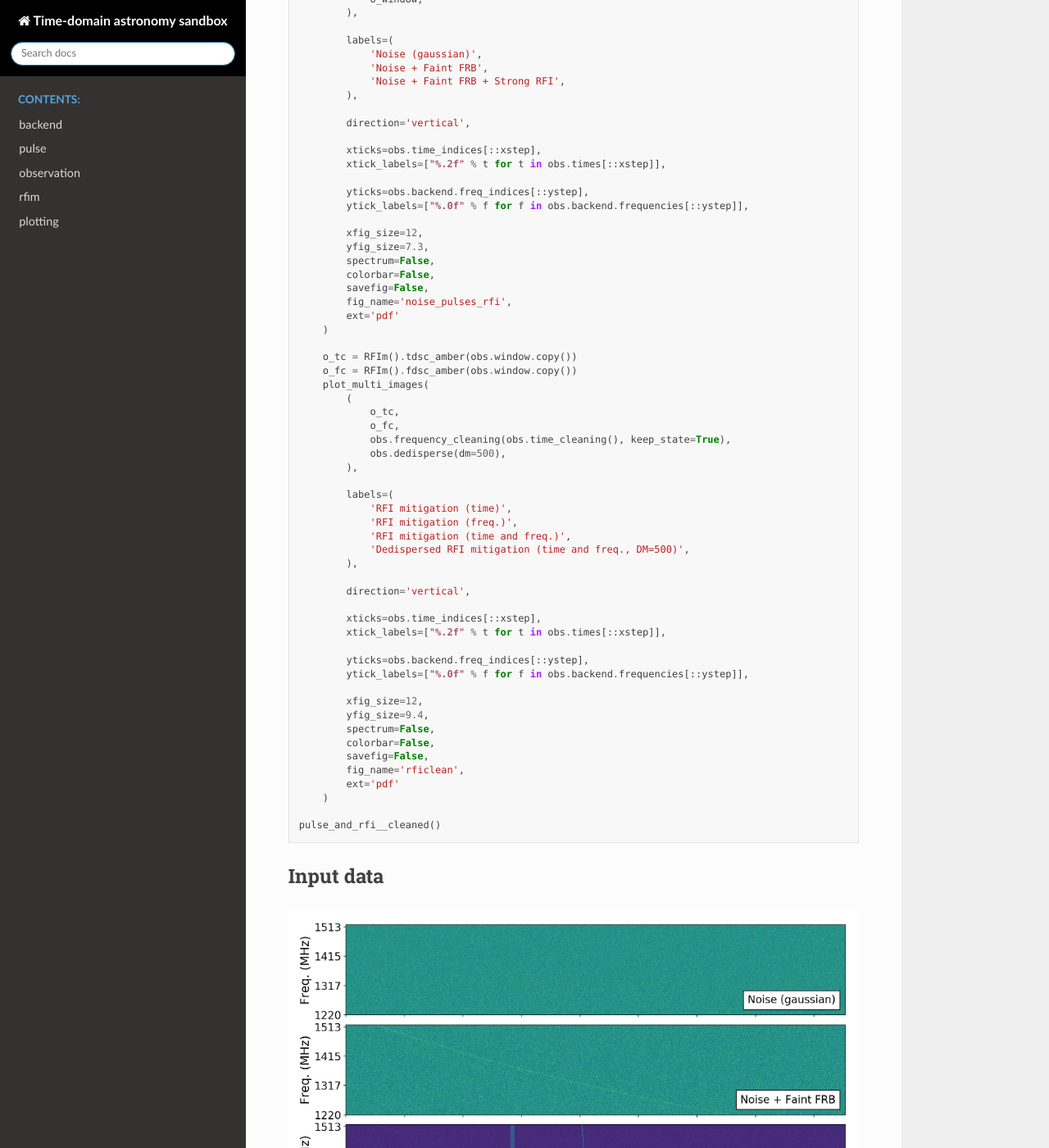
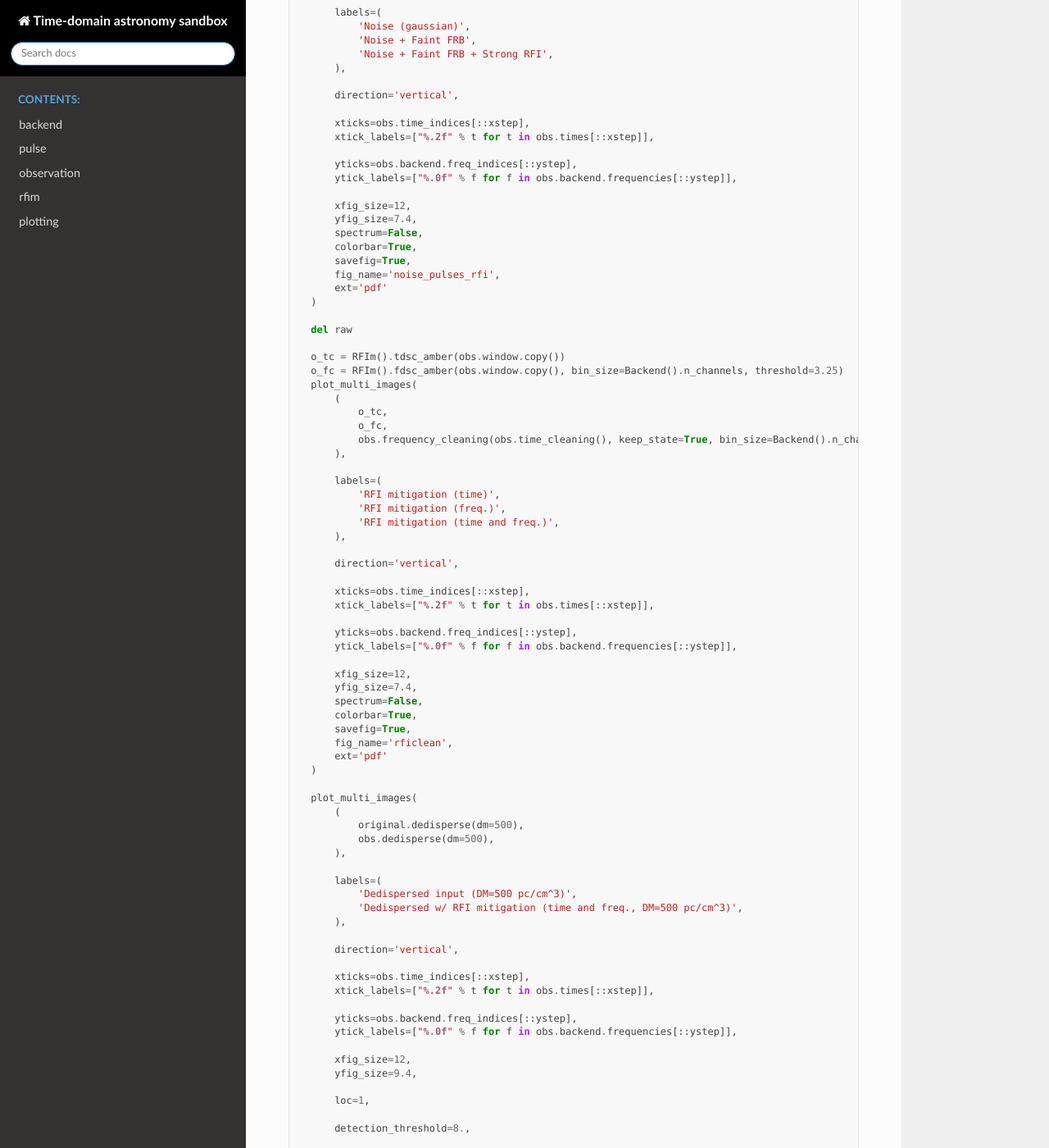
Before and after one commit to macrocosme/time_domain_astronomy_sandbox, a Sphinx documentation site: the page built from docs/source/index.rst, in a window 1280 px wide and 1400 px high, scrolled down 2645 px. Shown: the whole window at 82% size. Built offline with Sphinx 7.4.7 and the Read the Docs theme 2.0.0, drawn with Linux system fonts in a browser that asks for light colours; some of the changed text lies outside the part shown.

Commit message:
Update docs

```diff
--- a/docs/source/index.rst
+++ b/docs/source/index.rst
@@ -91,115 +91,137 @@
 
 .. code-block:: python
 
-	from matplotlib import rc
+  def pulse_and_rfi__cleaned():
+    obs = Observation(Backend(), length=1.024/1.5)
+    raw = obs.window.copy()
+    obs.add_dispersed_pulse(dm=500, width=0.006, pulse_t0=0.04, snr=15)
+    frb = obs.window.copy()
+    obs.add_dispersed_pulse(dm=1, width=0.006, pulse_t0=0.23, snr=125)
+    obs.add_dispersed_pulse(dm=10, width=0.001, pulse_t0=0.33, snr=125)
 
-	def pulse_and_rfi__cleaned():
-	    obs = Observation(Backend(), length=1.024/1.5)
-	    raw = obs.window.copy()
-	    obs.add_dispersed_pulse(dm=500, width=0.006, pulse_t0=0.04, snr=15)
-	    frb = obs.window.copy()
-	    obs.add_dispersed_pulse(dm=1, width=0.006, pulse_t0=0.23, snr=125)
-	    obs.add_dispersed_pulse(dm=10, width=0.001, pulse_t0=0.33, snr=125)
+    for t_start, t_step, t_width, f1, f2 in [
+        [0., 0.01, 0.003, 350, 360],
+        [0.1, 0.008, 0.005, 700, 715],
+    ]:
+        obs.add_rfi(
+            t_start=t_start,
+            t_stop=t_start+0.3,
+            t_step=t_step,
+            t_width=t_width,
 
-	    for t_start, t_step, t_width, f1, f2 in [
-	        [0., 0.01, 0.003, 350, 360],
-	        [0.1, 0.008, 0.005, 700, 715],
-	    ]:
-	        obs.add_rfi(
-	            t_start=t_start,
-	            t_stop=t_start+0.3,
-	            t_step=t_step,
-	            t_width=t_width,
+            f_start=f1,
+            f_stop=f2,
 
-	            f_start=f1,
-	            f_stop=f2,
+            snr=125,
+        )
 
-	            snr=125,
-	        )
+    xstep = 1100
+    ystep = 500
 
-	    xstep = 1100
-	    ystep = 500
+    rc('font', size=16)
+    rc('axes', labelsize=18)
 
-	    rc('font', size=16)
-	    rc('axes', labelsize=18)
+    original = copy.deepcopy(obs)
 
-	    o_window = obs.window.copy()
+    plot_multi_images(
+        (
+            raw,
+            frb,
+            original.window,
+        ),
 
-	    plot_multi_images(
-	        (
-	            raw,
-	            frb,
-	            o_window,
-	        ),
+        labels=(
+            'Noise (gaussian)',
+            'Noise + Faint FRB',
+            'Noise + Faint FRB + Strong RFI',
+        ),
 
-	        labels=(
-	            'Noise (gaussian)',
-	            'Noise + Faint FRB',
-	            'Noise + Faint FRB + Strong RFI',
-	        ),
+        direction='vertical',
 
-	        direction='vertical',
+        xticks=obs.time_indices[::xstep],
+        xtick_labels=["%.2f" % t for t in obs.times[::xstep]],
 
-	        xticks=obs.time_indices[::xstep],
-	        xtick_labels=["%.2f" % t for t in obs.times[::xstep]],
+        yticks=obs.backend.freq_indices[::ystep],
+        ytick_labels=["%.0f" % f for f in obs.backend.frequencies[::ystep]],
 
-	        yticks=obs.backend.freq_indices[::ystep],
-	        ytick_labels=["%.0f" % f for f in obs.backend.frequencies[::ystep]],
+        xfig_size=12,
+        yfig_size=7.4,
+        spectrum=False,
+        colorbar=True,
+        savefig=True,
+        fig_name='noise_pulses_rfi',
+        ext='pdf'
+    )
 
-	        xfig_size=12,
-	        yfig_size=7.3,
-	        spectrum=False,
-	        colorbar=False,
-	        savefig=False,
-	        fig_name='noise_pulses_rfi',
-	        ext='pdf'
-	    )
+    del raw
 
-	    o_tc = RFIm().tdsc_amber(obs.window.copy())
-	    o_fc = RFIm().fdsc_amber(obs.window.copy())
-	    plot_multi_images(
-	        (
-	            o_tc,
-	            o_fc,
-	            obs.frequency_cleaning(obs.time_cleaning(), keep_state=True),
-	            obs.dedisperse(dm=500),
-	        ),
+    o_tc = RFIm().tdsc_amber(obs.window.copy())
+    o_fc = RFIm().fdsc_amber(obs.window.copy(), bin_size=Backend().n_channels, threshold=3.25)
+    plot_multi_images(
+        (
+            o_tc,
+            o_fc,
+            obs.frequency_cleaning(obs.time_cleaning(), keep_state=True, bin_size=Backend().n_channels, threshold=3.25),
+        ),
 
-	        labels=(
-	            'RFI mitigation (time)',
-	            'RFI mitigation (freq.)',
-	            'RFI mitigation (time and freq.)',
-	            'Dedispersed RFI mitigation (time and freq., DM=500)',
-	        ),
+        labels=(
+            'RFI mitigation (time)',
+            'RFI mitigation (freq.)',
+            'RFI mitigation (time and freq.)',
+        ),
 
-	        direction='vertical',
+        direction='vertical',
 
-	        xticks=obs.time_indices[::xstep],
-	        xtick_labels=["%.2f" % t for t in obs.times[::xstep]],
+        xticks=obs.time_indices[::xstep],
+        xtick_labels=["%.2f" % t for t in obs.times[::xstep]],
 
-	        yticks=obs.backend.freq_indices[::ystep],
-	        ytick_labels=["%.0f" % f for f in obs.backend.frequencies[::ystep]],
+        yticks=obs.backend.freq_indices[::ystep],
+        ytick_labels=["%.0f" % f for f in obs.backend.frequencies[::ystep]],
 
-	        xfig_size=12,
-	        yfig_size=9.4,
-	        spectrum=False,
-	        colorbar=False,
-	        savefig=False,
-	        fig_name='rficlean',
-	        ext='pdf'
-	    )
+        xfig_size=12,
+        yfig_size=7.4,
+        spectrum=False,
+        colorbar=True,
+        savefig=True,
+        fig_name='rficlean',
+        ext='pdf'
+    )
 
-	pulse_and_rfi__cleaned()
+    plot_multi_images(
+        (
+            original.dedisperse(dm=500),
+            obs.dedisperse(dm=500),
+        ),
 
-Input data
-----------
+        labels=(
+            'Dedispersed input (DM=500 pc/cm^3)',
+            'Dedispersed w/ RFI mitigation (time and freq., DM=500 pc/cm^3)',
+        ),
 
-.. image:: _static/noise_pulses_rfi.jpg
+        direction='vertical',
 
-Applying RFI mitigation
------------------------
+        xticks=obs.time_indices[::xstep],
+        xtick_labels=["%.2f" % t for t in obs.times[::xstep]],
 
-.. image:: _static/rficlean.jpg
+        yticks=obs.backend.freq_indices[::ystep],
+        ytick_labels=["%.0f" % f for f in obs.backend.frequencies[::ystep]],
+
+        xfig_size=12,
+        yfig_size=9.4,
+
+        loc=1,
+
+        detection_threshold=8.,
+
+        spectrum=True,
+        colorbar=False,
+        savefig=True,
+        fig_name='input_dedispersed',
+        ext='pdf'
+    )
+
+  pulse_and_rfi__cleaned()
+
 
 Comments and issues
 -------------------
```
